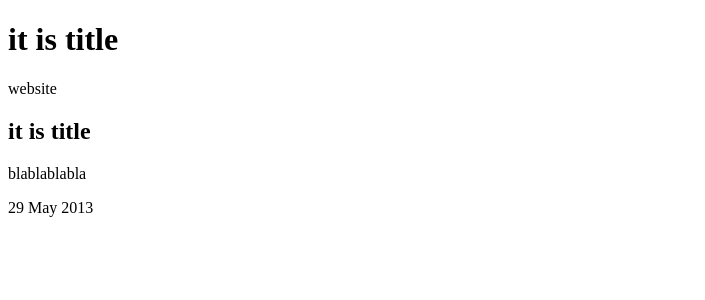
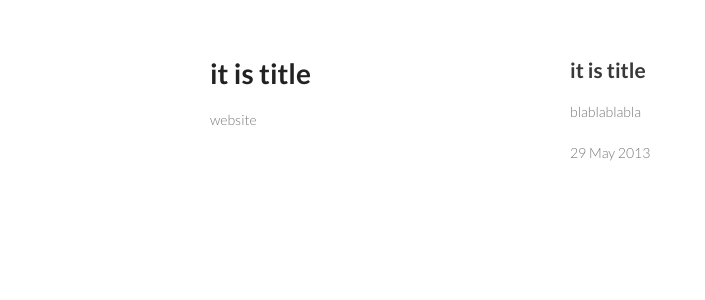
Before and after one commit to lixiaochou077/blog, a Jekyll site: the page built from _posts/2013-05-29-test.html, in a window 1280 px wide. Shown: the top 300 px of the page, without its empty margins (0-705 px from the left). Built offline with Jekyll 4.4.1, drawn with Linux system fonts in a browser that asks for light colours.

Commit message:
first post

```diff
--- a/_layouts/default.html
+++ b/_layouts/default.html
@@ -4,12 +4,268 @@
     <meta charset="utf-8">
     <meta http-equiv="X-UA-Compatible" content="chrome=1">
     <title>{{ page.title }}</title>
-
-    <link rel="stylesheet" href="../css/style.css">
     <meta name="viewport" content="width=device-width, initial-scale=1, user-scalable=no">
     <!--[if lt IE 9]>
     <script src="//html5shiv.googlecode.com/svn/trunk/html5.js"></script>
     <![endif]-->
+    <style type="text/css">
+    @import url(https://fonts.googleapis.com/css?family=Lato:300italic,700italic,300,700);
+
+body {
+  padding:50px;
+  font:14px/1.5 Lato, "Helvetica Neue", Helvetica, Arial, sans-serif;
+  color:#777;
+  font-weight:300;
+}
+
+h1, h2, h3, h4, h5, h6 {
+  color:#222;
+  margin:0 0 20px;
+}
+
+p, ul, ol, table, pre, dl {
+  margin:0 0 20px;
+}
+
+h1, h2, h3 {
+  line-height:1.1;
+}
+
+h1 {
+  font-size:28px;
+}
+
+h2 {
+  color:#393939;
+}
+
+h3, h4, h5, h6 {
+  color:#494949;
+}
+
+a {
+  color:#39c;
+  font-weight:400;
+  text-decoration:none;
+}
+
+a small {
+  font-size:11px;
+  color:#777;
+  margin-top:-0.6em;
+  display:block;
+}
+
+.wrapper {
+  width:860px;
+  margin:0 auto;
+}
+
+blockquote {
+  border-left:1px solid #e5e5e5;
+  margin:0;
+  padding:0 0 0 20px;
+  font-style:italic;
+}
+
+code, pre {
+  font-family:Monaco, Bitstream Vera Sans Mono, Lucida Console, Terminal;
+  color:#333;
+  font-size:12px;
+}
+
+pre {
+  padding:8px 15px;
+  background: #f8f8f8;
+  border-radius:5px;
+  border:1px solid #e5e5e5;
+  overflow-x: auto;
+}
+
+table {
+  width:100%;
+  border-collapse:collapse;
+}
+
+th, td {
+  text-align:left;
+  padding:5px 10px;
+  border-bottom:1px solid #e5e5e5;
+}
+
+dt {
+  color:#444;
+  font-weight:700;
+}
+
+th {
+  color:#444;
+}
+
+img {
+  max-width:100%;
+}
+
+header {
+  width:270px;
+  float:left;
+  position:fixed;
+}
+
+header ul {
+  list-style:none;
+  height:40px;
+
+  padding:0;
+
+  background: #eee;
+  background: -moz-linear-gradient(top, #f8f8f8 0%, #dddddd 100%);
+  background: -webkit-gradient(linear, left top, left bottom, color-stop(0%,#f8f8f8), color-stop(100%,#dddddd));
+  background: -webkit-linear-gradient(top, #f8f8f8 0%,#dddddd 100%);
+  background: -o-linear-gradient(top, #f8f8f8 0%,#dddddd 100%);
+  background: -ms-linear-gradient(top, #f8f8f8 0%,#dddddd 100%);
+  background: linear-gradient(top, #f8f8f8 0%,#dddddd 100%);
+
+  border-radius:5px;
+  border:1px solid #d2d2d2;
+  box-shadow:inset #fff 0 1px 0, inset rgba(0,0,0,0.03) 0 -1px 0;
+  width:270px;
+}
+
+header li {
+  width:89px;
+  float:left;
+  border-right:1px solid #d2d2d2;
+  height:40px;
+}
+
+header ul a {
+  line-height:1;
+  font-size:11px;
+  color:#999;
+  display:block;
+  text-align:center;
+  padding-top:6px;
+  height:40px;
+}
+
+strong {
+  color:#222;
+  font-weight:700;
+}
+
+header ul li + li {
+  width:88px;
+  border-left:1px solid #fff;
+}
+
+header ul li + li + li {
+  border-right:none;
+  width:89px;
+}
+
+header ul a strong {
+  font-size:14px;
+  display:block;
+  color:#222;
+}
+
+section {
+  width:500px;
+  float:right;
+  padding-bottom:50px;
+}
+
+small {
+  font-size:11px;
+}
+
+hr {
+  border:0;
+  background:#e5e5e5;
+  height:1px;
+  margin:0 0 20px;
+}
+
+footer {
+  width:270px;
+  float:left;
+  position:fixed;
+  bottom:50px;
+}
+
+@media print, screen and (max-width: 960px) {
+
+  div.wrapper {
+    width:auto;
+    margin:0;
+  }
+
+  header, section, footer {
+    float:none;
+    position:static;
+    width:auto;
+  }
+
+  header {
+    padding-right:320px;
+  }
+
+  section {
+    border:1px solid #e5e5e5;
+    border-width:1px 0;
+    padding:20px 0;
+    margin:0 0 20px;
+  }
+
+  header a small {
+    display:inline;
+  }
+
+  header ul {
+    position:absolute;
+    right:50px;
+    top:52px;
+  }
+}
+
+@media print, screen and (max-width: 720px) {
+  body {
+    word-wrap:break-word;
+  }
+
+  header {
+    padding:0;
+  }
+
+  header ul, header p.view {
+    position:static;
+  }
+
+  pre, code {
+    word-wrap:normal;
+  }
+}
+
+@media print, screen and (max-width: 480px) {
+  body {
+    padding:15px;
+  }
+
+  header ul {
+    display:none;
+  }
+}
+
+@media print {
+  body {
+    padding:0.4in;
+    font-size:12pt;
+    color:#444;
+  }
+}
+
+    </style>
   </head>
   <body>
     <div class="wrapper">
```
